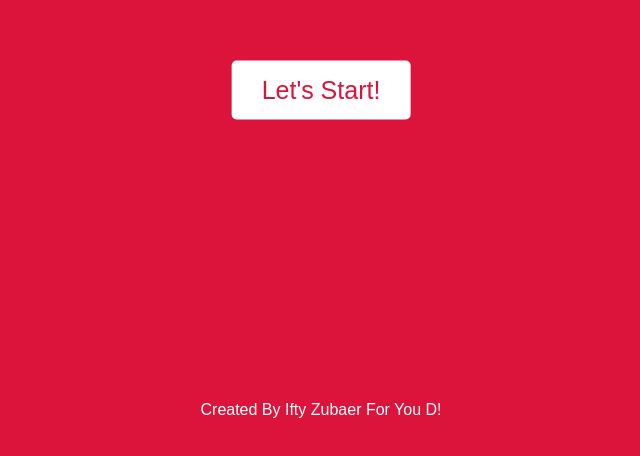
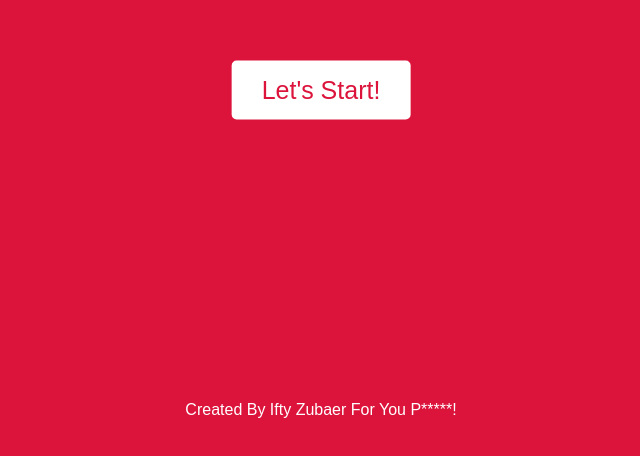
Before and after one commit to iftyzubaer/lets.see, a plain HTML site: page index.html in a window 1280 px wide. Shown: the part 310-766 px from the top of the page, 319-959 px from the left. Drawn offline with Linux system fonts and the light colour scheme; a web font is replaced by a local one.

Commit message:
Update index.html

```diff
--- a/index.html
+++ b/index.html
@@ -69,7 +69,7 @@
 
         <!--footer-->
         <footer>
-            <span>Created By Ifty Zubaer For You D!</span>
+            <span>Created By Ifty Zubaer For You P*****!</span>
         </footer>
 
         <script src="script.js"></script>
```
